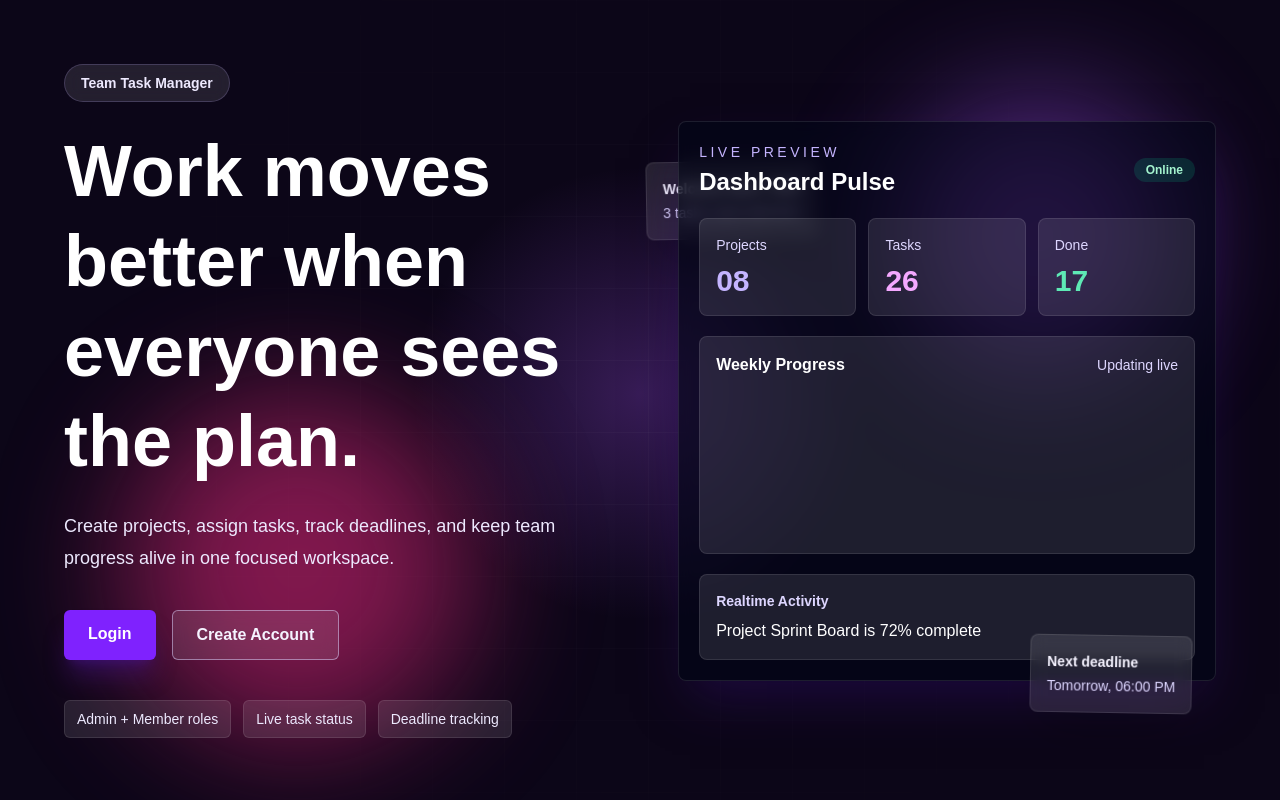
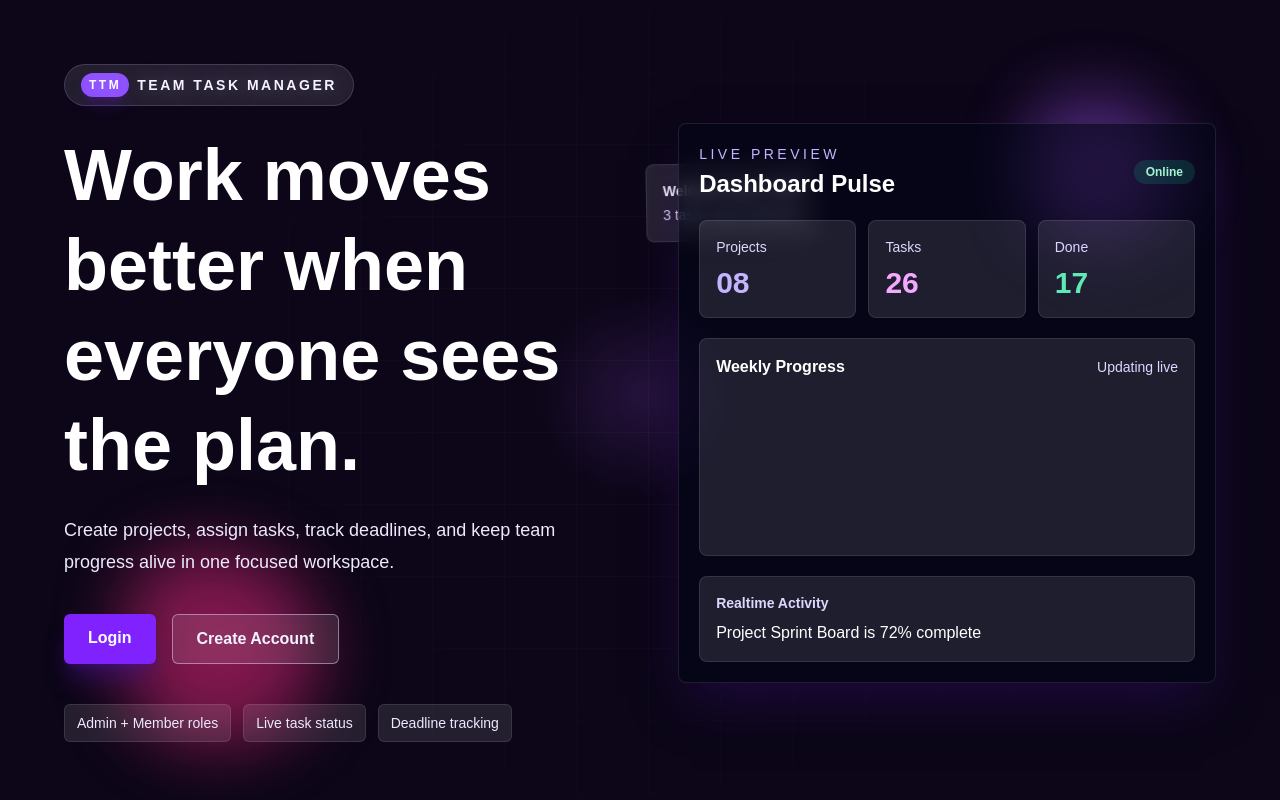
Before and after one commit to Yashgoswami41/team-task-manager, a Next.js app: page / in a window 1280 px wide. Shown: the top 800 px of the page. Built offline with nearby package versions, Linux system fonts and the light colour scheme.

Commit message:
Refine landing page visuals

```diff
--- a/app/globals.css
+++ b/app/globals.css
@@ -125,16 +125,16 @@ body {
 .hero-orb {
   pointer-events: none;
   position: absolute;
-  border-radius: 9999px;
-  filter: blur(64px);
-  opacity: 0.32;
+  border-radius: 38% 62% 55% 45%;
+  filter: blur(34px);
+  opacity: 0.24;
 }
 
 .hero-orb-one {
   top: 12%;
   right: 8%;
-  width: 280px;
-  height: 280px;
+  width: 150px;
+  height: 150px;
   background: #a855f7;
   animation: softPulse 6s ease-in-out infinite;
 }
@@ -142,10 +142,14 @@ body {
 .hero-orb-two {
   bottom: 8%;
   left: 10%;
-  width: 340px;
-  height: 340px;
+  width: 190px;
+  height: 190px;
   background: #db2777;
   animation: softPulse 7s ease-in-out infinite reverse;
+}
+
+.brand-pill {
+  text-shadow: 0 0 22px rgba(216, 180, 254, 0.45);
 }
 
 .float-card {
--- a/app/page.tsx
+++ b/app/page.tsx
@@ -30,7 +30,7 @@ export default function Home() {
         });
       }}
       style={{
-        background: `radial-gradient(circle at ${mouse.x}% ${mouse.y}%, rgba(168,85,247,0.28), transparent 26%), #0c0618`,
+        background: `radial-gradient(circle at ${mouse.x}% ${mouse.y}%, rgba(168,85,247,0.16), transparent 12%), #0c0618`,
       }}
     >
       <section className="relative flex min-h-screen items-center px-5 py-16">
@@ -40,7 +40,10 @@ export default function Home() {
 
         <div className="relative mx-auto grid w-full max-w-6xl items-center gap-12 lg:grid-cols-[1fr_0.95fr]">
           <div>
-            <div className="mb-6 inline-flex rounded-full border border-violet-300/20 bg-white/10 px-4 py-2 text-sm font-semibold text-violet-100 backdrop-blur">
+            <div className="brand-pill mb-6 inline-flex items-center gap-2 rounded-full border border-violet-300/20 bg-white/10 px-4 py-2 text-sm font-black uppercase tracking-[0.18em] text-violet-50 backdrop-blur">
+              <span className="rounded-full bg-violet-500 px-2 py-1 text-xs text-white shadow-lg shadow-violet-900/40">
+                TTM
+              </span>
               Team Task Manager
             </div>
 
@@ -137,11 +140,6 @@ export default function Home() {
                 <p className="activity-pop text-white">{activity[activeActivity]}</p>
               </div>
             </div>
-
-            <div className="float-card-two absolute -bottom-8 right-6 rounded-lg border border-white/10 bg-white/10 p-4 text-sm text-violet-50 shadow-2xl backdrop-blur">
-              <p className="font-semibold">Next deadline</p>
-              <p className="mt-1 text-violet-200">Tomorrow, 06:00 PM</p>
-            </div>
           </div>
         </div>
       </section>
```
